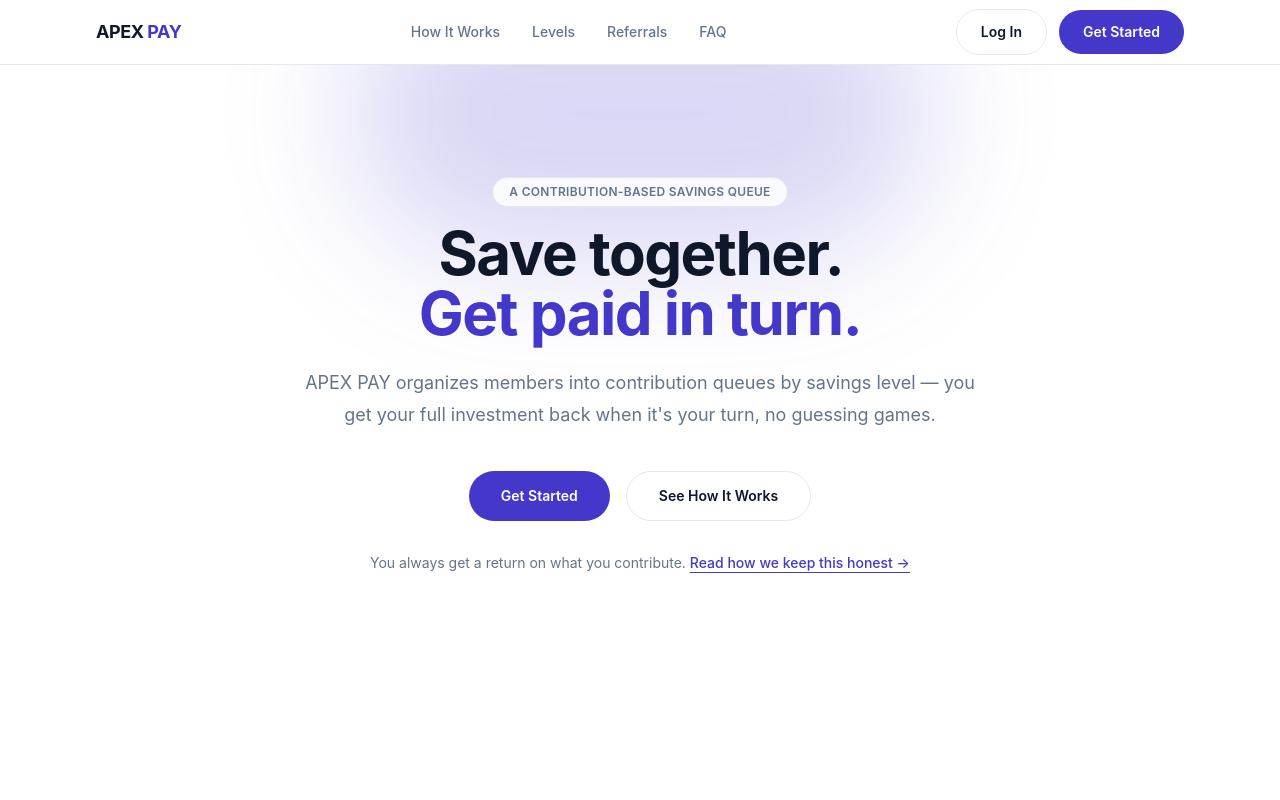
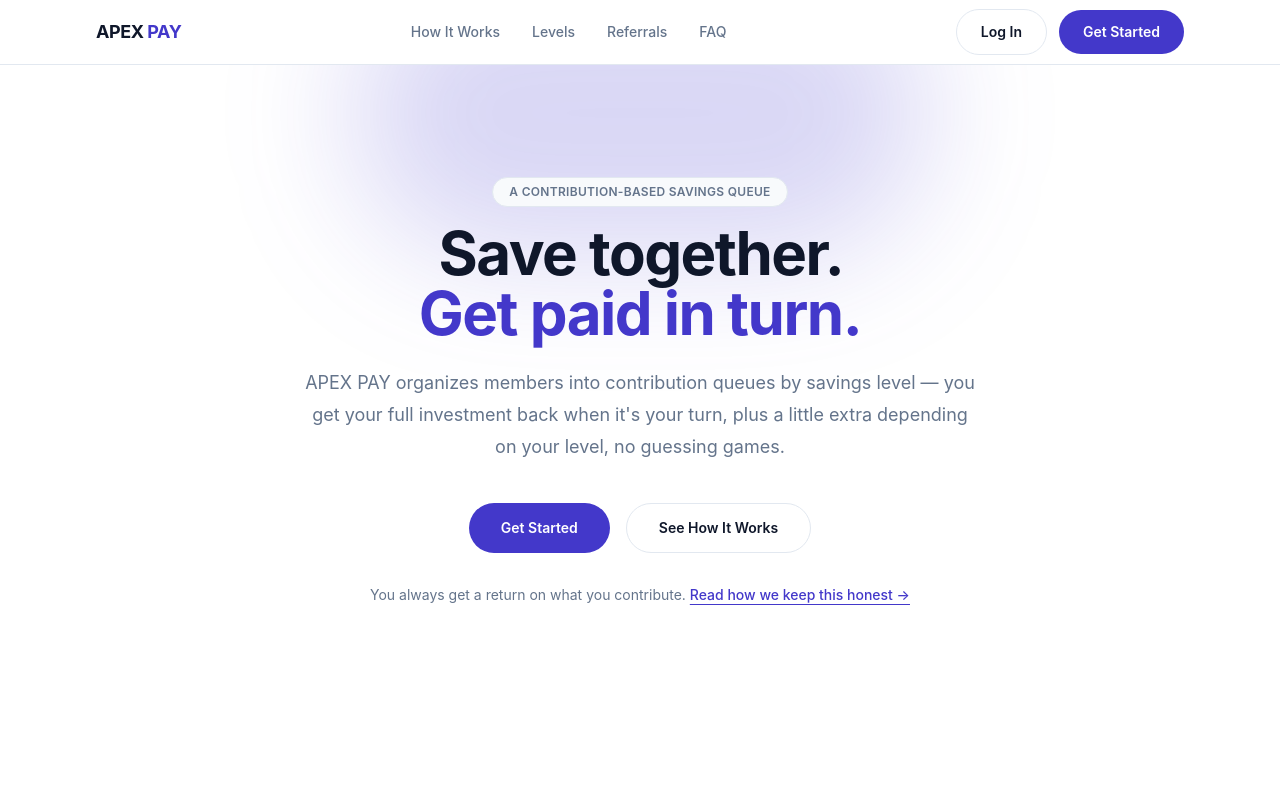
Before and after one commit to Zeeco91/Apex-pay, a Next.js app in the folder apps/web/: page / in a window 1280 px wide. Shown: the top 800 px of the page. Built offline with nearby package versions, Linux system fonts and the light colour scheme; no server answers.

Commit message:
fix: mention the level-based bonus in hero subtext
Co-Authored-By: Claude Sonnet 5 <noreply@anthropic.com>

```diff
--- a/apps/web/src/components/landing/Hero.tsx
+++ b/apps/web/src/components/landing/Hero.tsx
@@ -23,8 +23,8 @@ export function Hero() {
 
         <p className="mt-6 max-w-2xl text-lg leading-8 text-muted">
           APEX PAY organizes members into contribution queues by savings level —
-          you get your full investment back when it&apos;s your turn, no guessing
-          games.
+          you get your full investment back when it&apos;s your turn, plus a little
+          extra depending on your level, no guessing games.
         </p>
 
         <div className="mt-10 flex flex-col gap-4 sm:flex-row">
```
